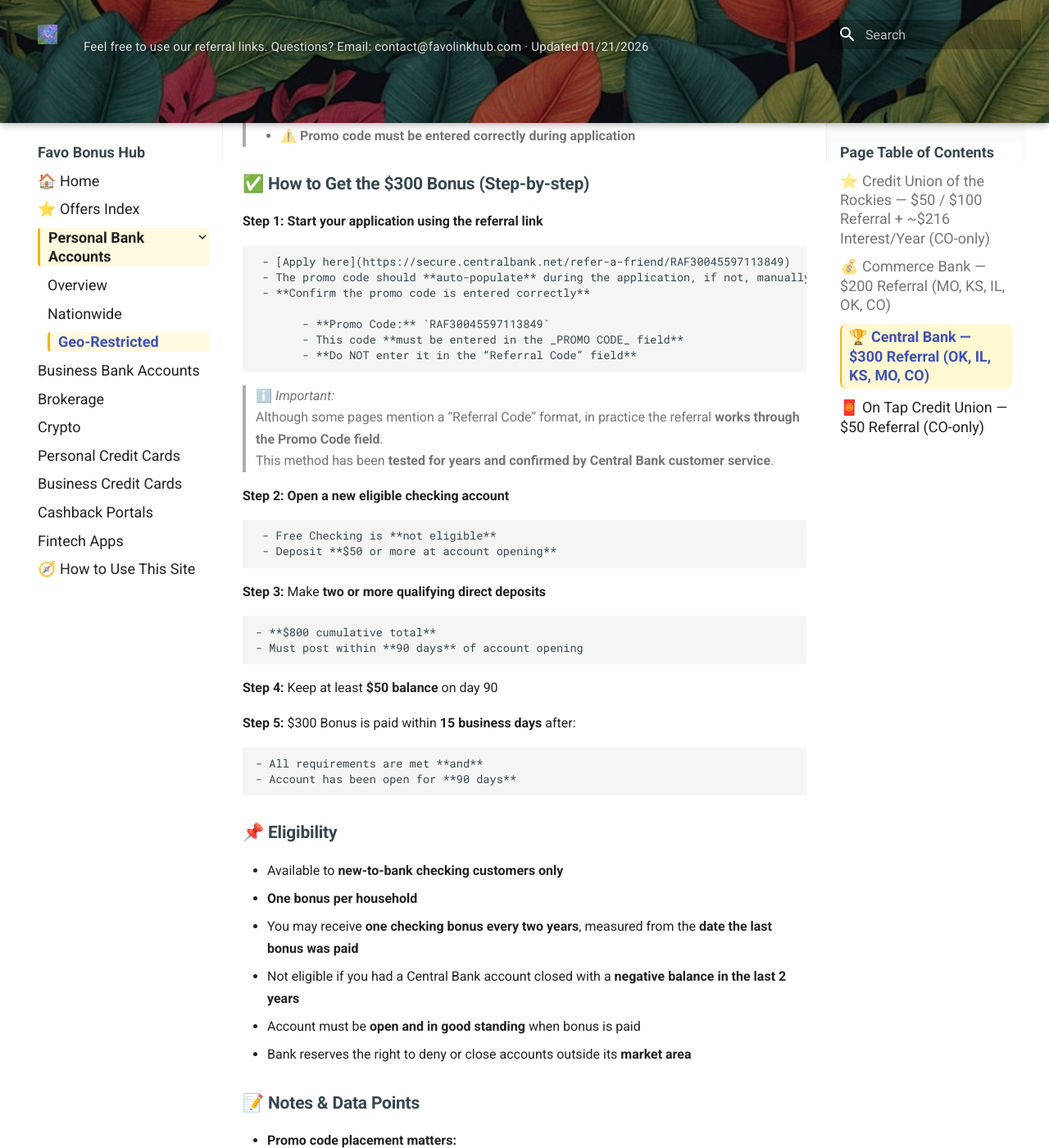
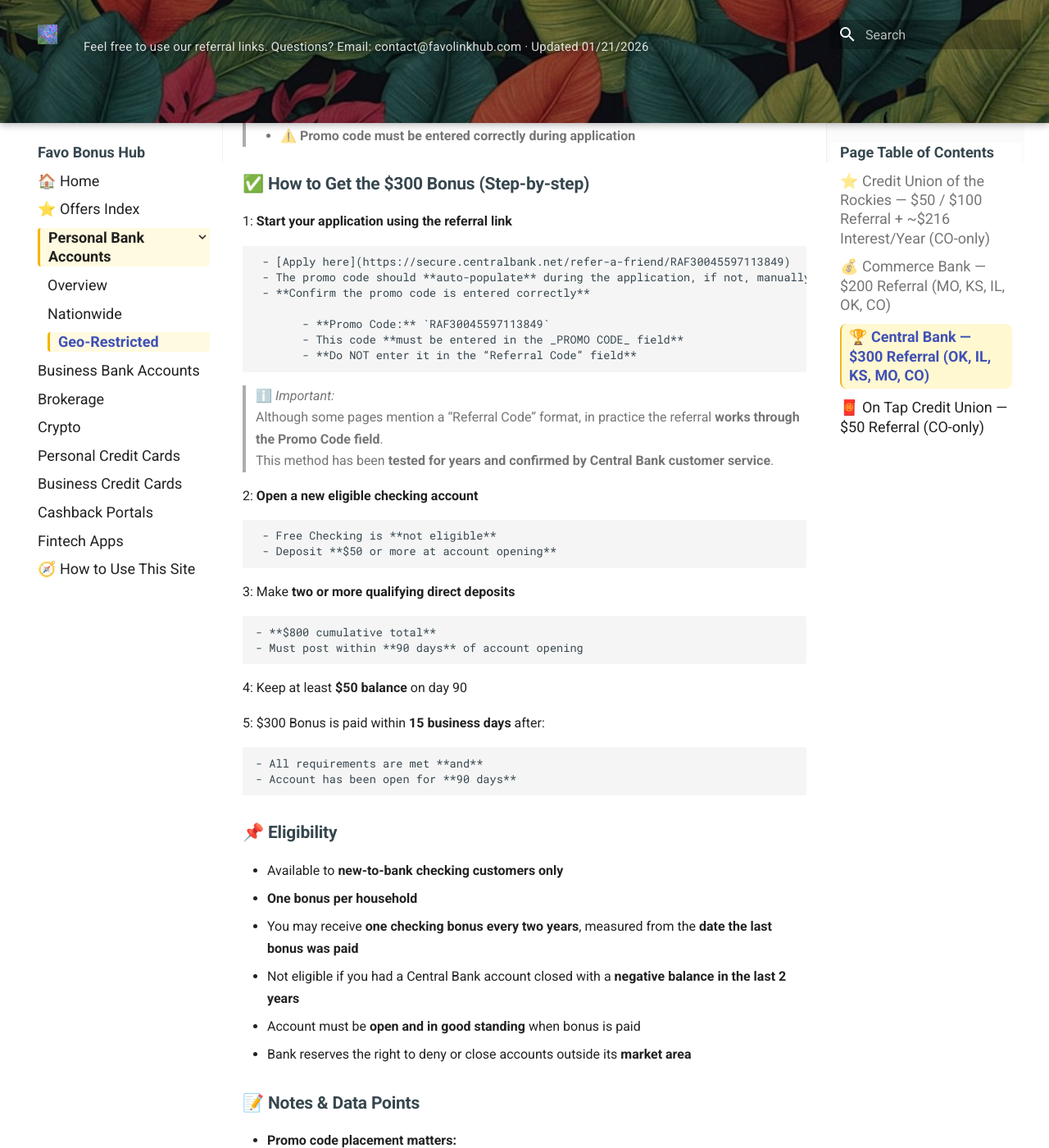
Before and after one commit to whispersofzephyr/favolinkhub-site, an MkDocs documentation site: the page built from docs/personal-bank-geo.md, in a window 1280 px wide and 1400 px high, scrolled down 3772 px. Shown: the whole window at 82% size. Built offline with MkDocs 1.6.1 and Material for MkDocs 9.7.7, drawn with Linux system fonts in a browser that asks for light colours.

Commit message:
Update personal-bank-geo.md

```diff
--- a/docs/personal-bank-geo.md
+++ b/docs/personal-bank-geo.md
@@ -128,7 +128,7 @@ Make sure you **register through ReferLive first** before opening the account
 
 ### ✅ How to Get the $300 Bonus (Step-by-step)
 
-**Step 1: Start your application using the referral link**
+1: **Start your application using the referral link**
 
      - [Apply here](https://secure.centralbank.net/refer-a-friend/RAF30045597113849)
      - The promo code should **auto-populate** during the application, if not, manually input it in the correct field
@@ -142,19 +142,19 @@ Make sure you **register through ReferLive first** before opening the account
    > Although some pages mention a “Referral Code” format, in practice the referral **works through the Promo Code field**.
    > This method has been **tested for years and confirmed by Central Bank customer service**.
 
-**Step 2: Open a new eligible checking account**
+2: **Open a new eligible checking account**
 
      - Free Checking is **not eligible**
      - Deposit **$50 or more at account opening**
 
-**Step 3:** Make **two or more qualifying direct deposits**
+3: Make **two or more qualifying direct deposits**
 
     - **$800 cumulative total**
     - Must post within **90 days** of account opening
 
-**Step 4:** Keep at least **$50 balance** on day 90
+4: Keep at least **$50 balance** on day 90
 
-**Step 5:** $300 Bonus is paid within **15 business days** after:
+5: $300 Bonus is paid within **15 business days** after:
 
     - All requirements are met **and**
     - Account has been open for **90 days**
```
